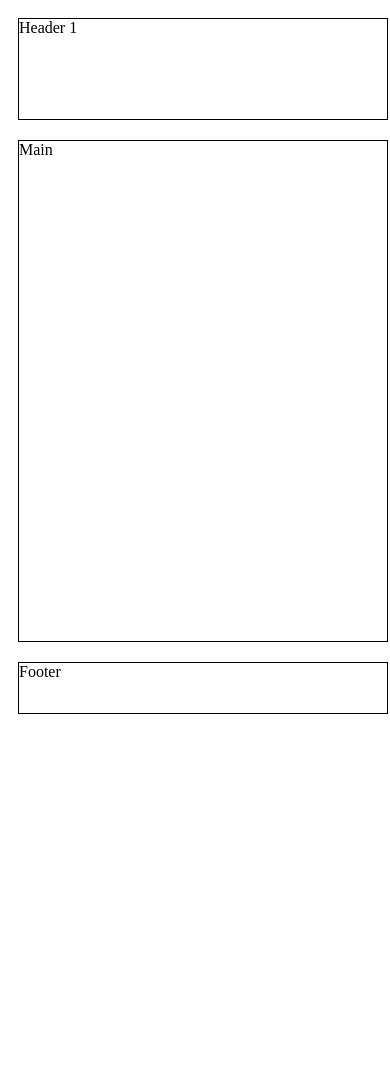
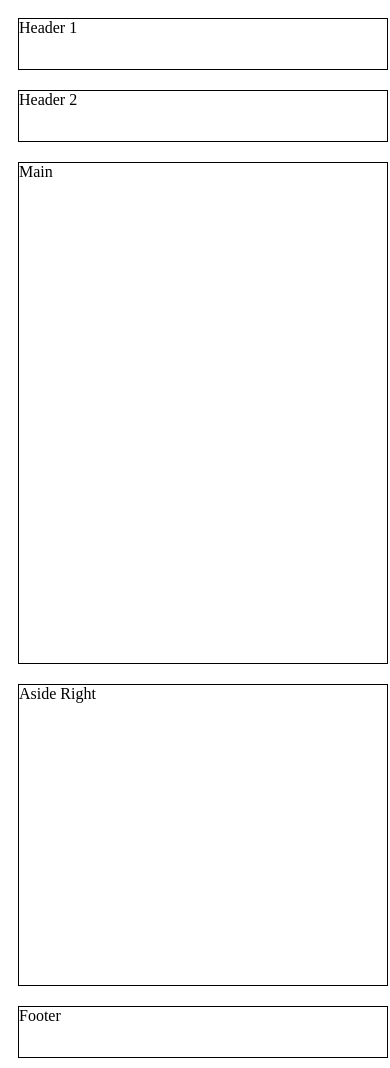
Before and after one commit to jozuacydsagradojuariojcsj/LayoutHtml, a plain HTML site: page layout/index.html in a window 390 px wide. Before the commit the page ends 844 px from the top, so only its background shows below. Drawn offline with Linux system fonts and the light colour scheme.

Commit message:
added more styles

```diff
--- a/layout/styles.css
+++ b/layout/styles.css
@@ -60,17 +60,23 @@ footer{
 
 
 @media only screen and (max-width: 600px) {
-
-    #head2{
-        display: none !important;
+    #header-wrapper{
+        flex-direction: column;
+    }
+    #header-wrapper>*{
+        height: 50px !important;
     }
 
     #LeftSide{
         display: none !important;
         margin: 0px !important;
     }
+    #content-wrapper{
+        flex-direction: column !important;
+
+    }
     #SideRight{
-        display: none !important;
+        height: 300px !important;
     }
   }
 
```
